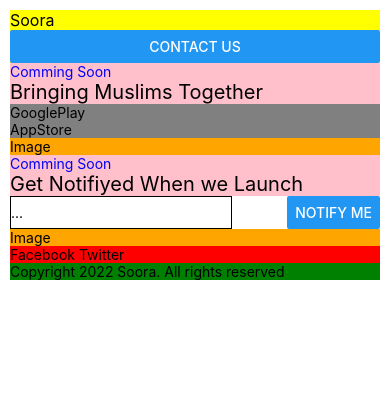
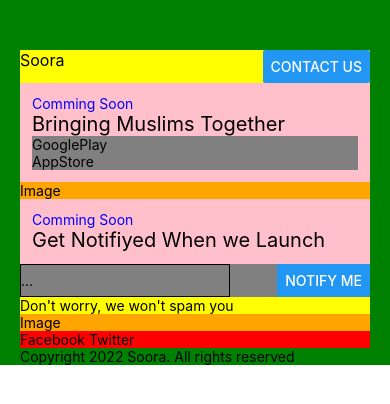
Before and after one commit to CalyCherkaoui/SooraProject, a React Native app: screen / in a window 390 px wide. Shown: the top 404 px of the page. Built offline with nearby package versions, Linux system fonts and the light colour scheme.

Commit message:
Implement flex boxes

```diff
--- a/App.js
+++ b/App.js
@@ -23,9 +23,12 @@
         <Text style={styles.textCoomingSoon}>Comming Soon</Text>
         <Text style={styles.textHeroTitle}>Get Notifiyed When we Launch</Text>
       </View>
-      <View style={styles.inputContainer}>
-        <TextInput placeholder="..." style={styles.TextInput} />
-        <Button title='Notify Me' />
+      <View style={styles.BoxInput}>
+        <View style={styles.inputContainer}>
+          <TextInput placeholder="..." style={styles.TextInput} />
+          <Button title='Notify Me' />
+        </View>
+        <Text style={styles.inputNote}>Don't worry, we won't spam you </Text>
       </View>
       <View style={styles.boxImages}>
         <Text>Image</Text>
@@ -45,13 +48,20 @@
 
 const styles = StyleSheet.create({
   appContainer: {
-    padding: 10
+    paddingTop: 50,
+    paddingRight: 20,
+    paddingLeft: 20,
+    backgroundColor: 'green',
   },
   boxNavigation:{
     backgroundColor: 'yellow',
+    flexDirection: 'row',
+    justifyContent: 'space-between',
+    alignContent: 'center',
   },
   boxDisplay:{
     backgroundColor: 'pink',
+    padding: 12,
   },
   textLogo: {
     fontSize: 16
@@ -68,9 +78,17 @@
   boxImages: {
     backgroundColor: 'orange',
   },
+  BoxInput: {
+    backgroundColor: 'white',
+    alignContent: 'center',
+  },
   inputContainer: {
     flexDirection: 'row',
     justifyContent: 'space-between',
+    backgroundColor: 'grey',
+  },
+  inputNote: {
+    backgroundColor: 'yellow',
   },
   TextInput: {
     borderWidth: 1,
```
